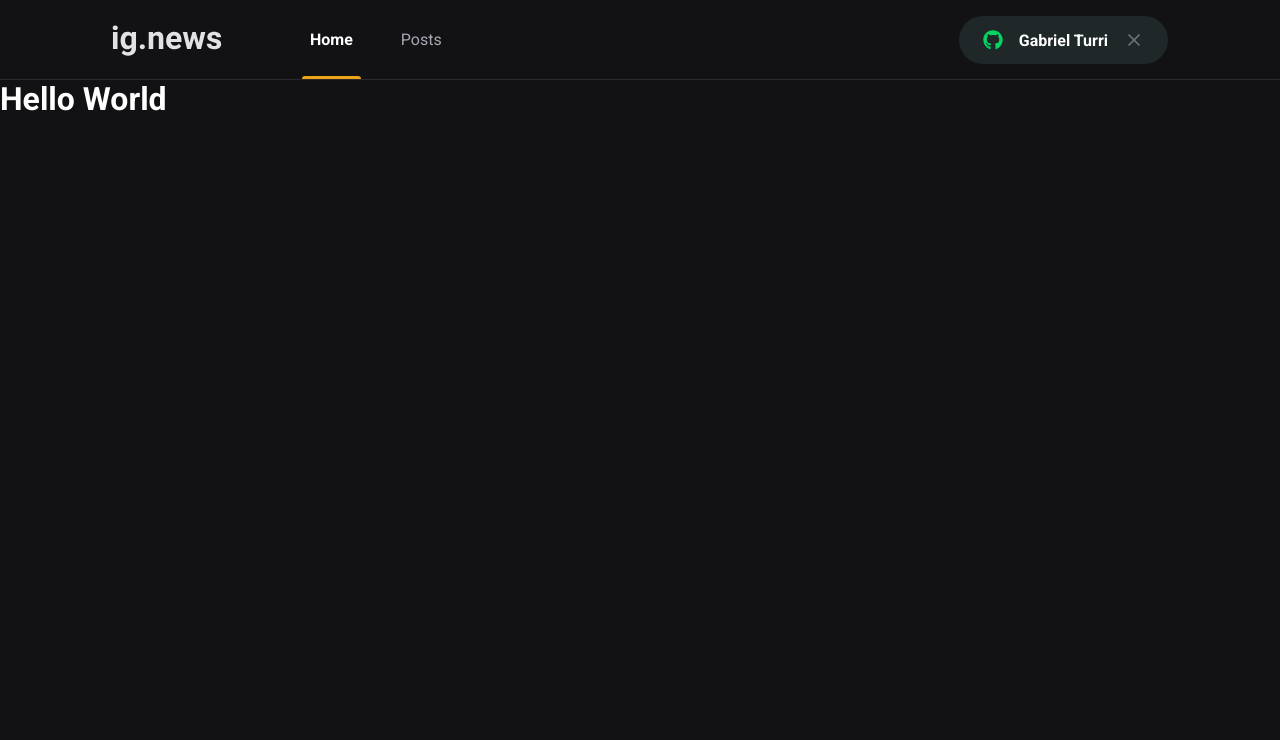
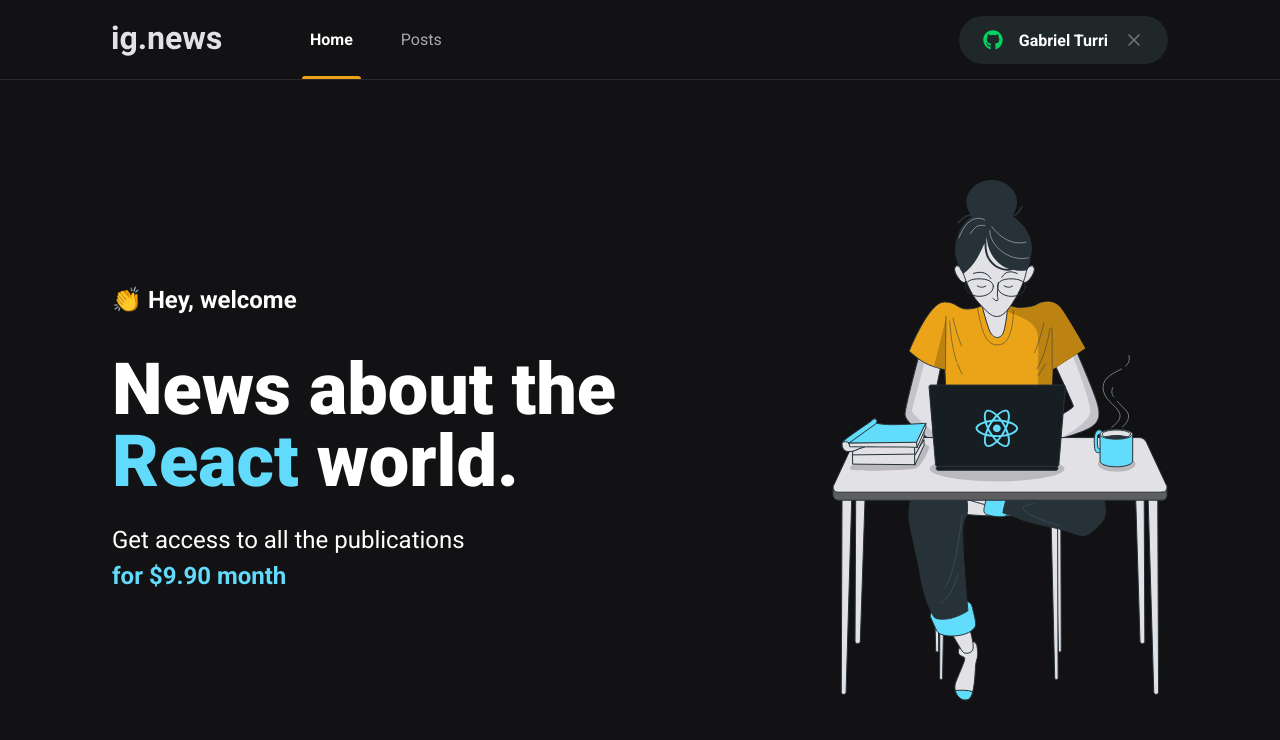
Before and after one commit to GabrielTurri/ignews, a Next.js app: page / in a window 1280 px wide. Shown: the top 740 px of the page. Built offline with nearby package versions, Linux system fonts and the light colour scheme.

Commit message:
Homepage styling

```diff
--- /dev/null
+++ b/src/pages/home.module.scss
@@ -0,0 +1,41 @@
+.contentContainer{
+  max-width: 1120px;
+  margin: 0 auto;
+  padding: 0 2rem;
+  height: calc(100vh - 5rem);
+
+  display: flex;
+  align-items: center;
+  justify-content: space-between;
+}
+
+.hero{
+  max-width: 600px;
+
+  > span {
+    font-size: 1.5rem;
+    font-weight: bold;
+  }
+
+  h1 {
+    font-size: 4.5rem;
+    line-height: 4.5rem;
+    font-weight: 900;
+    margin-top: 2.5rem;
+
+    span{
+      color: var(--cyan-500);
+    }
+  }
+
+  p {
+    font-size: 1.5rem;
+    line-height: 2.25rem;
+    margin-top: 1.5rem;
+
+    span{
+      color: var(--cyan-500);
+      font-weight: bold;
+    }
+  }
+}
--- a/src/pages/index.tsx
+++ b/src/pages/index.tsx
@@ -1,12 +1,27 @@
-import Head from 'next/head'
+import Head from 'next/head';
+import styles from './home.module.scss';
 
 export default function Home() {
   return (
     <>
-      <h1>Hello World</h1>
       <Head>
         <title>Início | ig.news</title>
       </Head>
+
+      <main className={styles.contentContainer}>
+        <section className={styles.hero}>
+          <span>👏 Hey, welcome</span>
+          <h1>News about the <span>React</span> world.</h1>
+          <p>
+            Get access to all the publications <br/>
+            <span>for $9.90 month</span>
+          </p>
+
+        </section>
+
+        <img src="/images/avatar.svg" alt="Girl coding" />
+      </main>
+
     </>
   )
 }
```
